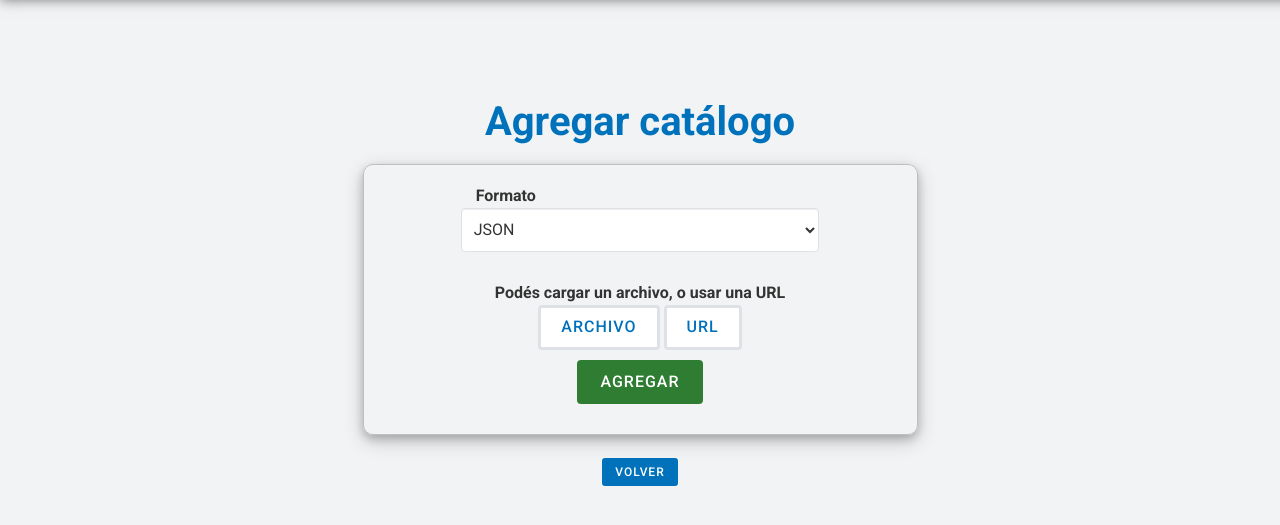
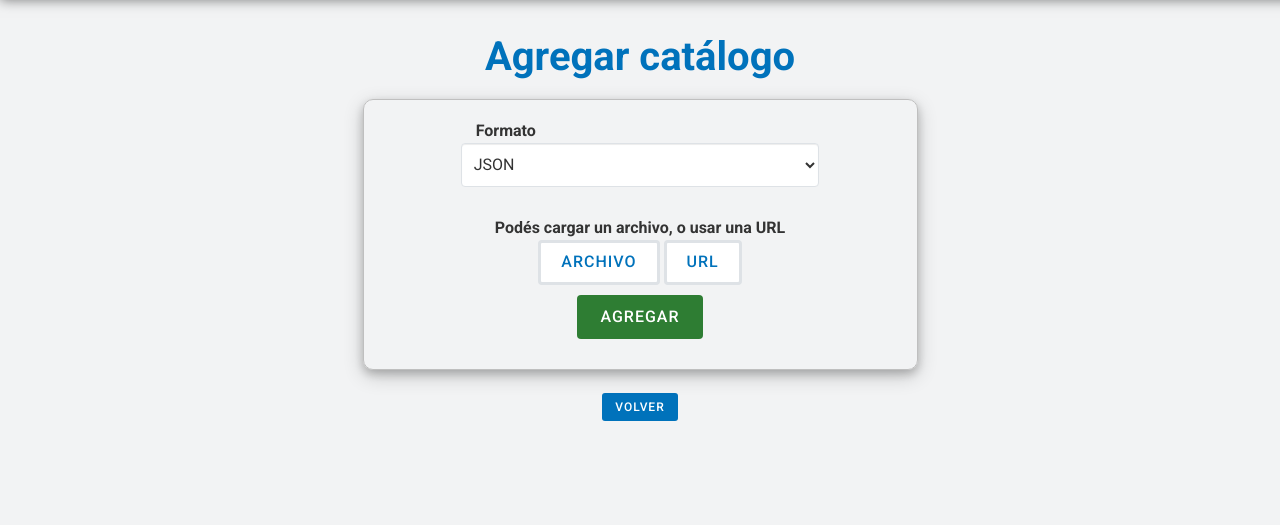
Before and after one commit to datosgobar/infra.datos.gob.ar, a Django app: page /nodes/1/catalogs/add/ in a window 1280 px wide. Shown: the part 75-600 px from the top of the page. Run offline with Django 3.2, Linux system fonts and the light colour scheme; the visitor is signed in with stand-in values (Sample User, id 1); some libraries are stand-ins or nearby versions.

Commit message:
Cambio menor en estilos

```diff
--- a/infra/apps/users/static/css/global.css
+++ b/infra/apps/users/static/css/global.css
@@ -37,7 +37,7 @@ header .header-container .logout {
 }
 
 .main-content {
- padding-top: 80px;
+ padding-top: 15px;
  text-align: center;
 }
 
```
